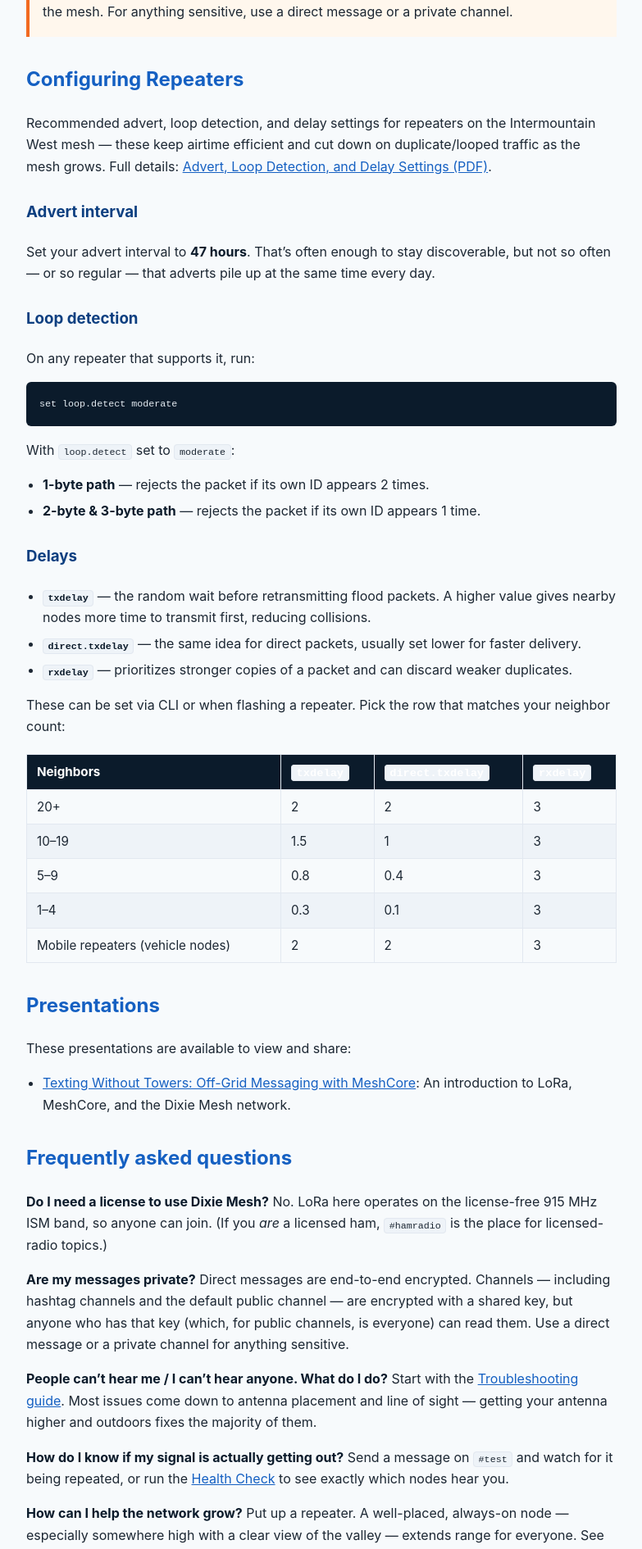
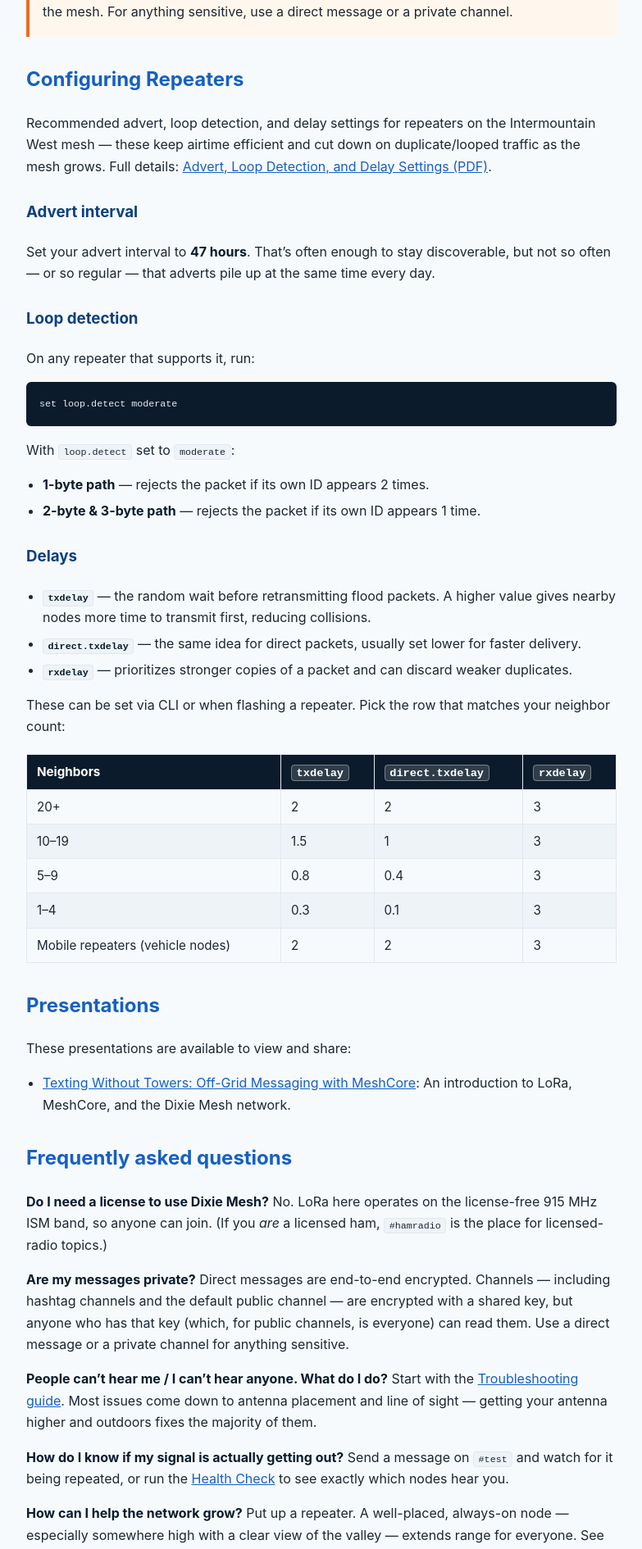
Before and after one commit to dixiemesh/dixiemesh.github.io, a Jekyll site: the page built from how-to.md, in a window 1280 px wide. Shown: the part 1801-3691 px from the top of the page at 82% size, without its empty margins (248-1031 px from the left). Built offline with Jekyll 4.4.1, drawn with Linux system fonts in a browser that asks for light colours.

Commit message:
Fix low-contrast inline code in table headers
Code spans in <th> inherited a light background with white text,
washing out against the navy header. Give th code a translucent
white pill instead so it stays legible.

Co-Authored-By: Claude Sonnet 5 <noreply@anthropic.com>

```diff
--- a/assets/css/style.css
+++ b/assets/css/style.css
@@ -144,6 +144,12 @@ a:hover { color: var(--brand-blue-dark); }
   color: var(--brand-white);
 }
 
+.content th code {
+  background: rgba(255, 255, 255, 0.15);
+  border-color: rgba(255, 255, 255, 0.35);
+  color: var(--brand-white);
+}
+
 .content tr:nth-child(even) td { background: #eef3f8; }
 
 /* Inline + block code */
```
